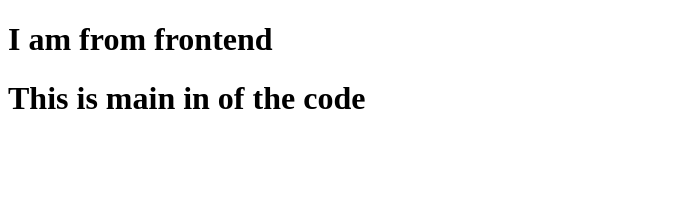
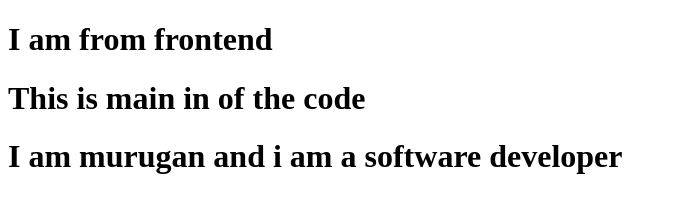
Before and after one commit to Murugan-kombaiya/sample, a plain HTML site: page index.html in a window 1280 px wide. Shown: the whole page, without its empty margins (0-677 px from the left). Drawn offline with Linux system fonts and the light colour scheme.

Commit message:
feat : change my code

```diff
--- a/index.html
+++ b/index.html
@@ -8,5 +8,6 @@
     <body>
         <h1>I am from frontend</h1>
         <h1>This is main in of the code </h1>
+        <h1>I am murugan and i am a software developer</h1>
     </body>
 </html>
```
